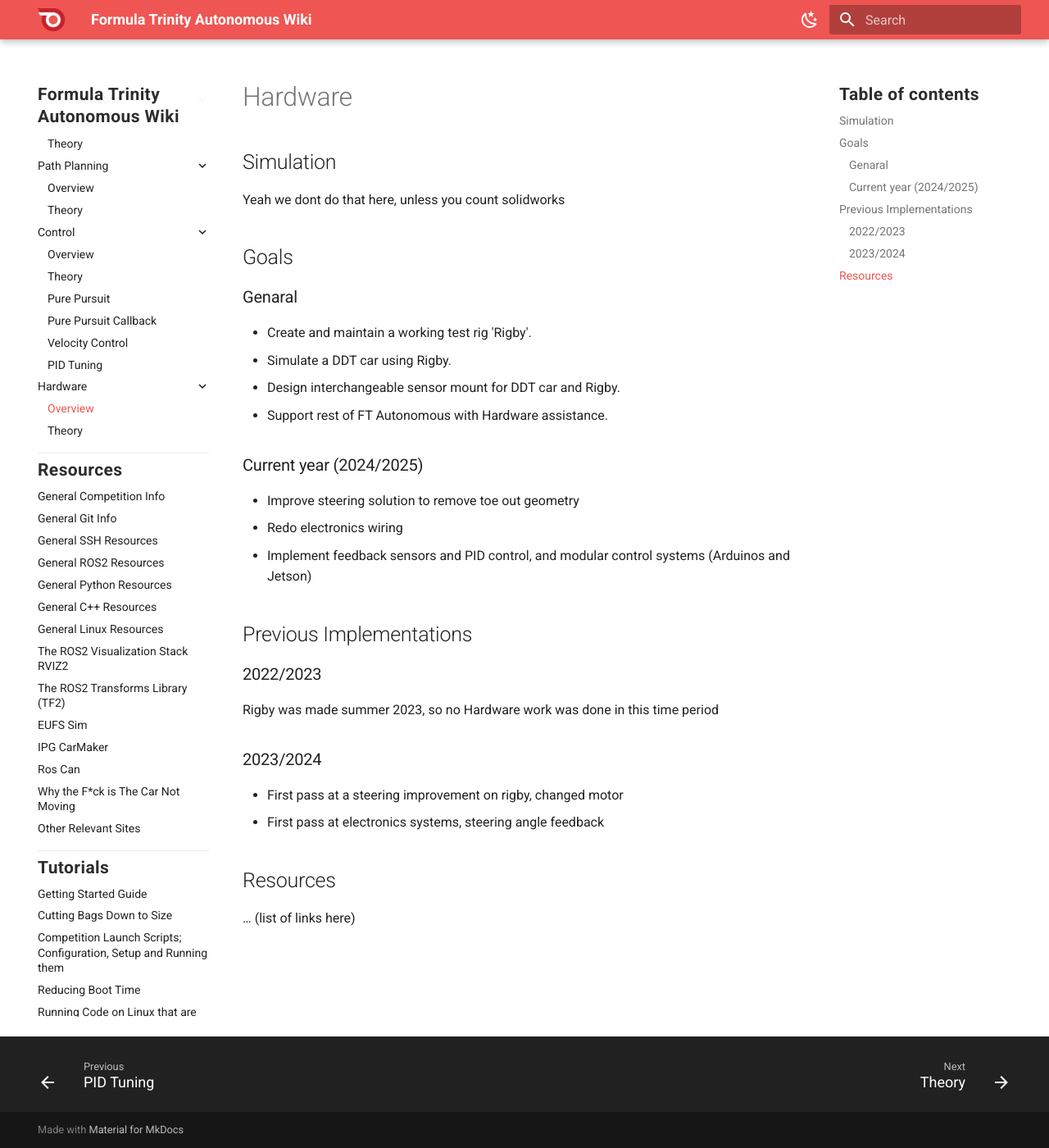
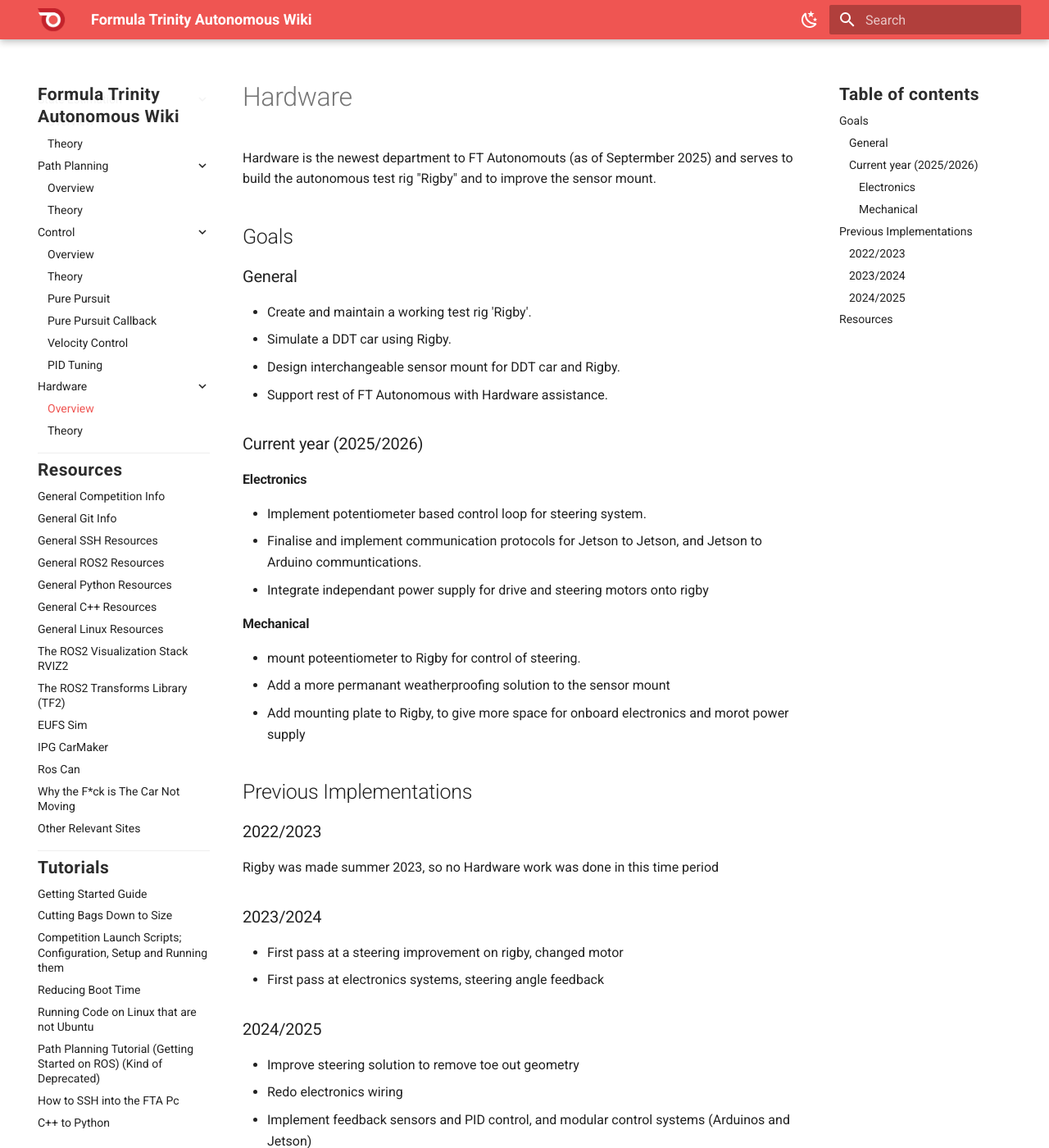
Before and after one commit to FT-Autonomous/ft_docs_2.0, an MkDocs documentation site: the page built from docs/departments/hardware/overview.md, in a window 1280 px wide and 1400 px high. Shown: the whole window at 82% size. Built offline with MkDocs 1.6.1 and Material for MkDocs 9.7.7, drawn with Linux system fonts in a browser that asks for light colours.

Commit message:
updated hardware overview for 25/26

```diff
--- a/docs/departments/hardware/overview.md
+++ b/docs/departments/hardware/overview.md
@@ -1,20 +1,22 @@
 # Hardware
 
-
-## Simulation
-
-Yeah we dont do that here, unless you count solidworks
+Hardware is the newest department to FT Autonomouts (as of Septermber 2025) and serves to build the autonomous test rig "Rigby" and to improve the sensor mount.
 
 ## Goals
-### Genaral
+### General
 - Create and maintain a working test rig 'Rigby'.
 - Simulate a DDT car using Rigby.
 - Design interchangeable sensor mount for DDT car and Rigby.
 - Support rest of FT Autonomous with Hardware assistance.
-### Current year (2024/2025)
-- Improve steering solution to remove toe out geometry
-- Redo electronics wiring
-- Implement feedback sensors and PID control, and modular control systems (Arduinos and Jetson)
+### Current year (2025/2026)
+#### Electronics
+- Implement potentiometer based control loop for steering system.
+- Finalise and implement communication protocols for Jetson to Jetson, and Jetson to Arduino communtications.
+- Integrate independant power supply for drive and steering motors onto rigby
+#### Mechanical
+- mount poteentiometer to Rigby for control of steering.
+- Add a more permanant weatherproofing solution to the sensor mount
+- Add mounting plate to Rigby, to give more space for onboard electronics and morot power supply
 
 ## Previous Implementations
 
@@ -27,6 +29,12 @@ Rigby was made summer 2023, so no Hardware work was done in this time period
 - First pass at a steering improvement on rigby, changed motor
 - First pass at electronics systems, steering angle feedback
 
+### 2024/2025
+- Improve steering solution to remove toe out geometry
+- Redo electronics wiring
+- Implement feedback sensors and PID control, and modular control systems (Arduinos and Jetson)
+
+
 ## Resources
 
 … (list of links here)
```
